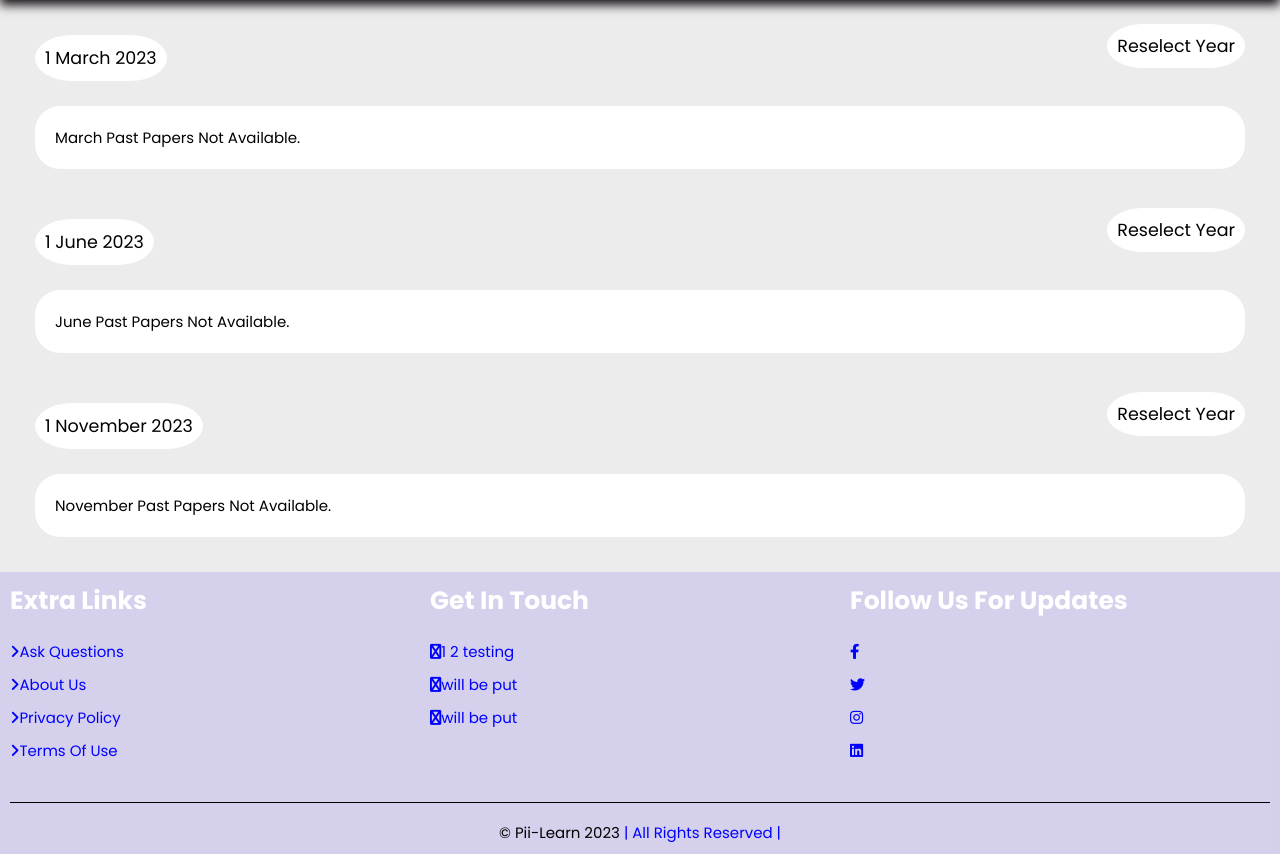
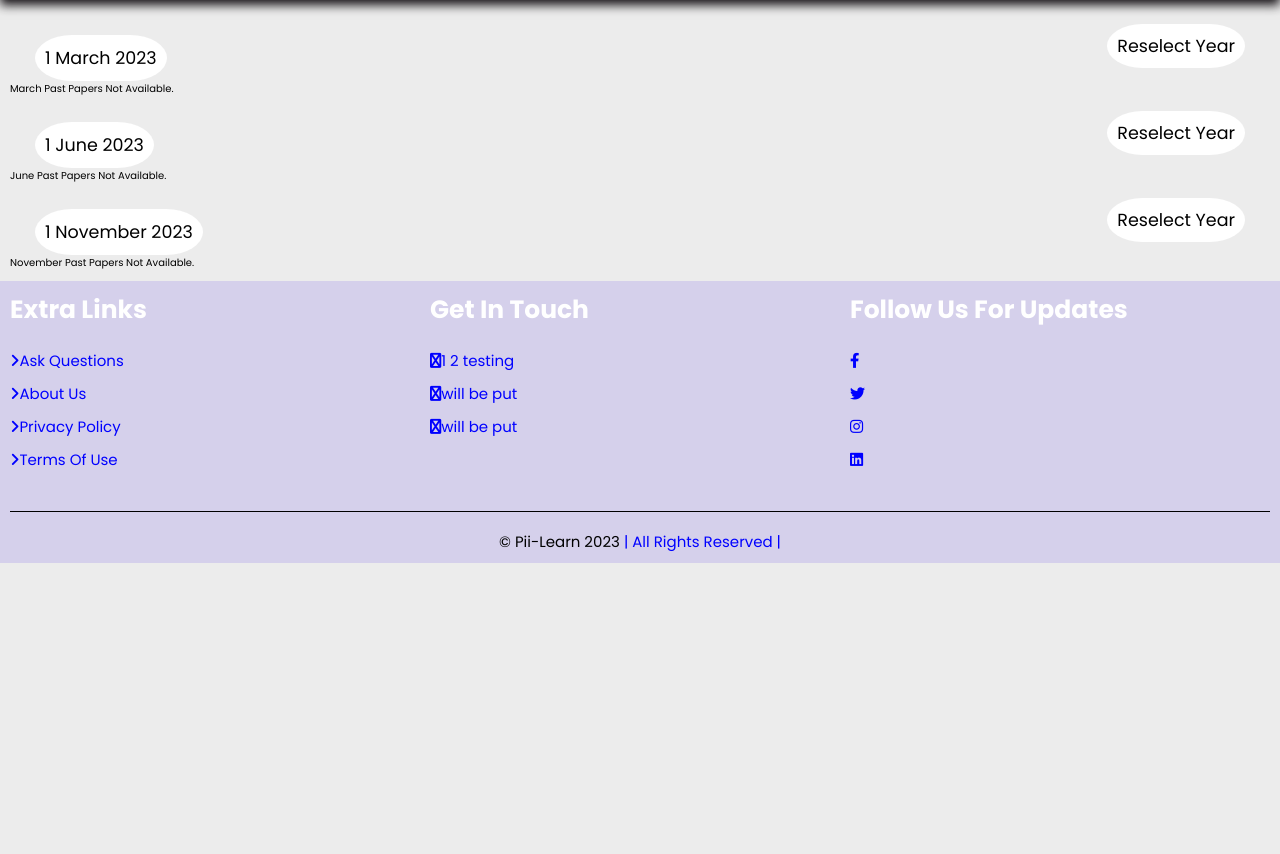
Before and after one commit to eliaschikwanda/pi-learn-1.0, a Django app: a page that uses examsolution/templates/examsolution/base.html in a window 1280 px wide. Shown: the part 123-977 px from the top of the page. After the commit the page ends 686 px from the top, so only its background shows below. Run offline with Django 4.2, Linux system fonts and the light colour scheme; data comes from the database, SQL or seed files in the repository; some libraries are stand-ins or nearby versions.

Commit message:
Testing my CSS file

```diff
--- a/examsolution/static/examsolution/css/style.css
+++ b/examsolution/static/examsolution/css/style.css
@@ -337,40 +337,6 @@ section {
 
 /* view_past_paper.html styling starts here */
 
-.question_answer .session_question_list {
-    margin-left: 2.5rem;
-    margin-right: 2.5rem;
-    margin-top: 2.5rem;
-    margin-bottom: 2.5rem;
-    padding: 2rem;
-    border-radius: 2.5rem;
-    background-color: white;
-}
-
-.question_answer .session_question_list a {
-    display: inline-table;
-    font-size: 1.5rem;
-    background-color: white;
-    padding: 0.5rem;
-    color: black;
-    border: 2px solid blue;
-    border-radius: 2.5rem;
-    margin-top: 2rem;
-    margin-right: 2rem;
-}
-
-.question_answer .session_question_list a:hover {
-    color: purple;
-}
-
-.question_answer .session_question_list a:visited{
-    color: blue;
-}
-
-.question_answer .session_question_list p {
-    font-size: 1.5rem;
-    color: black;
-}
 
 /* view_past_paper.html ends here */
 
```
